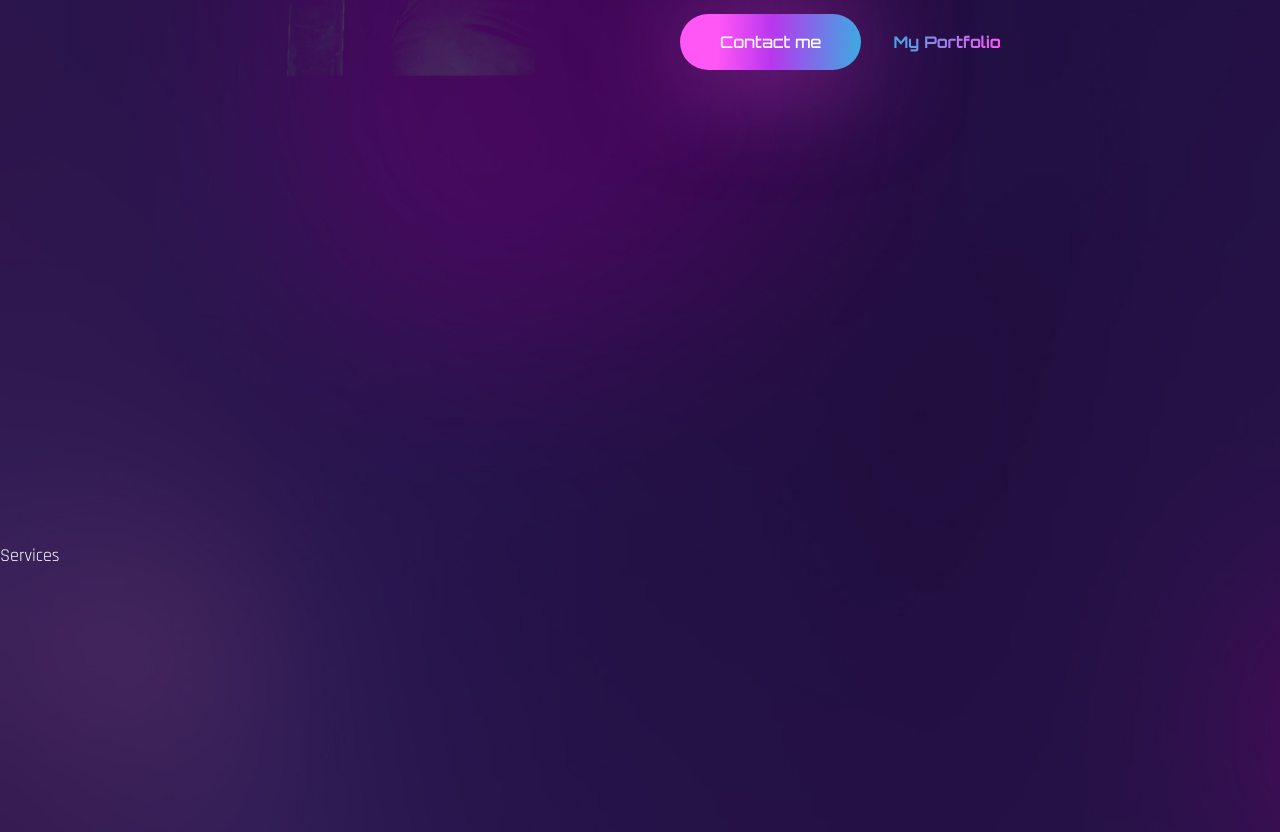
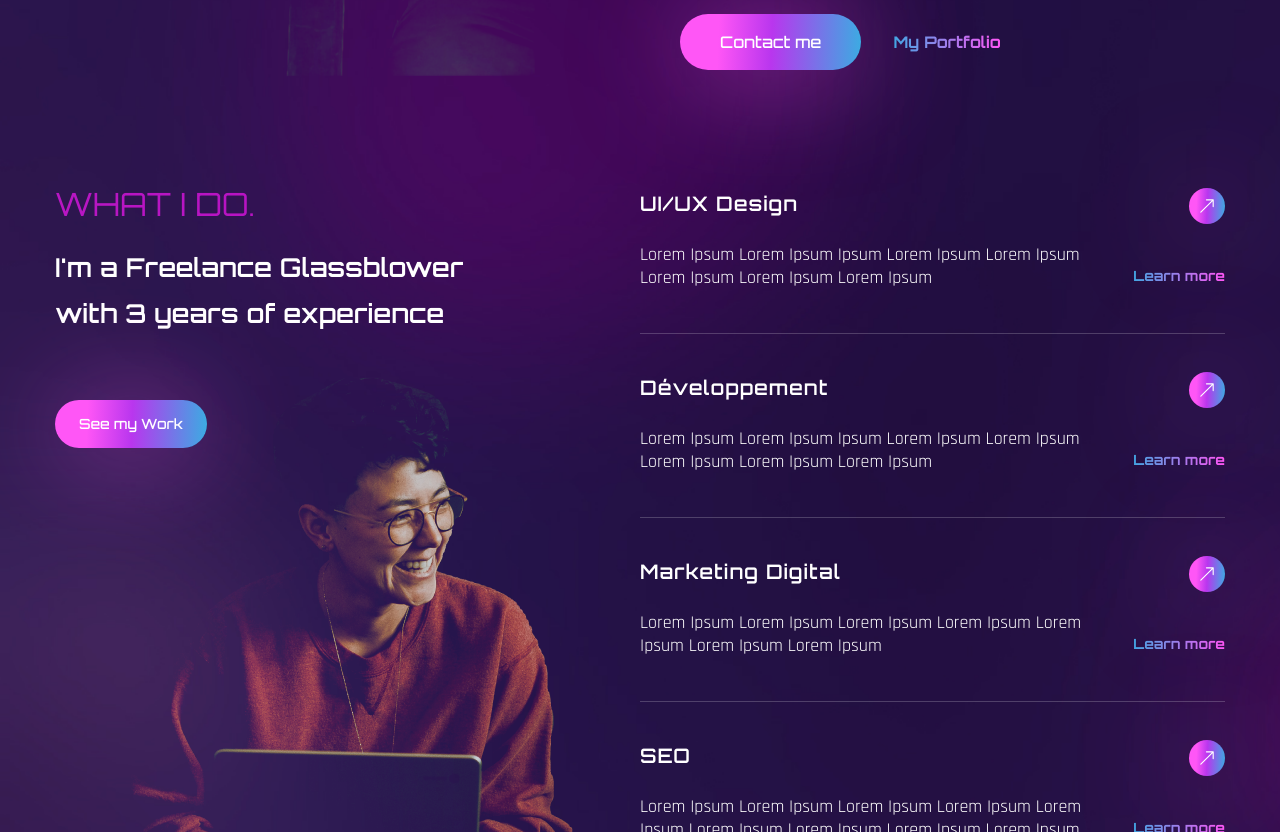
Before and after one commit to Lucas-tsl/PT-GlassBlower, a React (Create React App) app in the folder portfolio-starter-main/: page / in a window 1280 px wide. Shown: the part 1428-2260 px from the top of the page. Built offline with nearby package versions, Linux system fonts and the light colour scheme; the HTML template or start-up script is replaced by a standard one; a web font is replaced by a local one.

Commit message:
création services & animations

```diff
--- a/portfolio-starter-main/src/components/Nav.js
+++ b/portfolio-starter-main/src/components/Nav.js
@@ -8,7 +8,7 @@
         <nav className="fixed bottom-2 lg:bottom-4 w-full overflow-hidden z-50">
             <div className="flex justify-center">
                 {/* nav inner */}
-                <div className="bg-black/20 h-[96px] backdrop-blur-2xl rounded-full max-w-[460px] w-full px-5 flex justify-between items-center text-2xl text-white/50">
+                <div className="bg-black/20 h-[65px] backdrop-blur-2xl rounded-full max-w-[460px] w-full px-5 flex justify-between items-center text-2xl text-white/50">
                     <Link to="home"
                           activeclass={true}
                           smooth={true}
--- a/portfolio-starter-main/src/components/Services.js
+++ b/portfolio-starter-main/src/components/Services.js
@@ -1,7 +1,84 @@
 import React from 'react';
 
+// icons
+import { BsArrowUpRight } from 'react-icons/bs';
+
+// annimations
+import { motion } from 'framer-motion';
+
+//variants
+import { fadeIn} from "../variants";
+
+// services Data
+const services = [
+    {
+  name: 'UI/UX Design' ,
+  description : 'Lorem Ipsum Lorem Ipsum Ipsum Lorem  Ipsum Lorem Ipsum Lorem Ipsum Lorem Ipsum Lorem Ipsum',
+  link: 'Learn more',
+  },
+  {
+    name: 'Développement ' ,
+    description : 'Lorem Ipsum Lorem Ipsum  Ipsum Lorem  Ipsum Lorem Ipsum Lorem Ipsum Lorem Ipsum Lorem Ipsum',
+    link: 'Learn more',
+  },
+  {
+    name: 'Marketing Digital' ,
+    description : 'Lorem Ipsum Lorem Ipsum Lorem Ipsum Lorem Ipsum Lorem Ipsum Lorem Ipsum Lorem Ipsum',
+    link: 'Learn more',
+  },
+  {
+    name: 'SEO' ,
+    description : 'Lorem Ipsum Lorem Ipsum Lorem Ipsum Lorem Ipsum  Lorem Ipsum Lorem Ipsum Lorem Ipsum Lorem Ipsum Lorem Ipsum',
+    link: 'Learn more',
+  },
+]
+
 const Services = () => {
-  return <div className="section" id="services">Services</div>;
+  return <section className="section" id="services">
+    <div className="container mx-auto">
+      <div className="flex flex-col lg:flex-row">
+        {/* text & image */}
+        <motion.div
+            variants={fadeIn('right', 0.5)}
+            initial="hidden"
+            whileInView="show"
+            viewport={{once:false, amount:0.3}}
+            className="flex-1 lg:bg-services lg:bg-bottom bg-no-repeat mix-blend-lighten mb-12 lg:mb-0">
+          <h2 className="h2 text-accent mb-6">What I Do.</h2>
+          <h3 className="h3 max-w-[455px] mb-16">I'm a Freelance Glassblower with 3 years of experience</h3>
+          <button className="btn btn-sm"> See my Work</button>
+        </motion.div>
+        {/* services */}
+        <motion.div
+            variants={fadeIn('left', 0.5)}
+            initial="hidden"
+            whileInView="show"
+            viewport={{once:false, amount:0.3}}
+            className="flex-1">
+          {/* services list */}
+          <div> {services.map((service, index) =>{
+              // destructure service
+              const {name, description, link} = service;
+              return (
+                  <div className="border-b border-white/20 h-[146px] mb-[38px] flex" key={index}>
+                    <div className="max-w-[476px]">
+                      <h4 className="text-[20px] tracking-wider font-primary font-semibold mb-6">{name}</h4>
+                      <p className="font-secondary leading-tight">{description}</p>
+                    </div>
+                    <div className="flex flex-col flex-1 items-end">
+                      <a href="#" className="btn w-9 h-9 mb-[42px] flex justify-center items-center">
+                        <BsArrowUpRight/>
+                      </a>
+                      <a href="#" className="text-gradient text-sm">{link}</a>
+                    </div>
+                  </div>
+              );
+          })}
+          </div>
+        </motion.div>
+      </div>
+    </div>
+  </section>;
 };
 
 export default Services;
```
Also changed, not shown: portfolio-starter-main/src/assets/Capture d’écran 2024-08-16 à 16.33.30.png (added).
